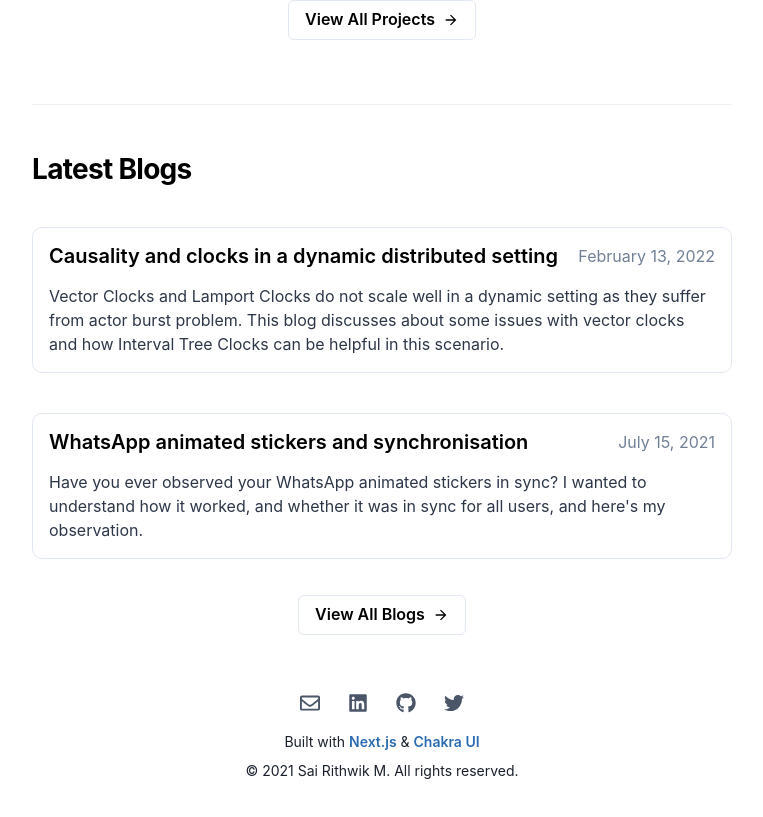
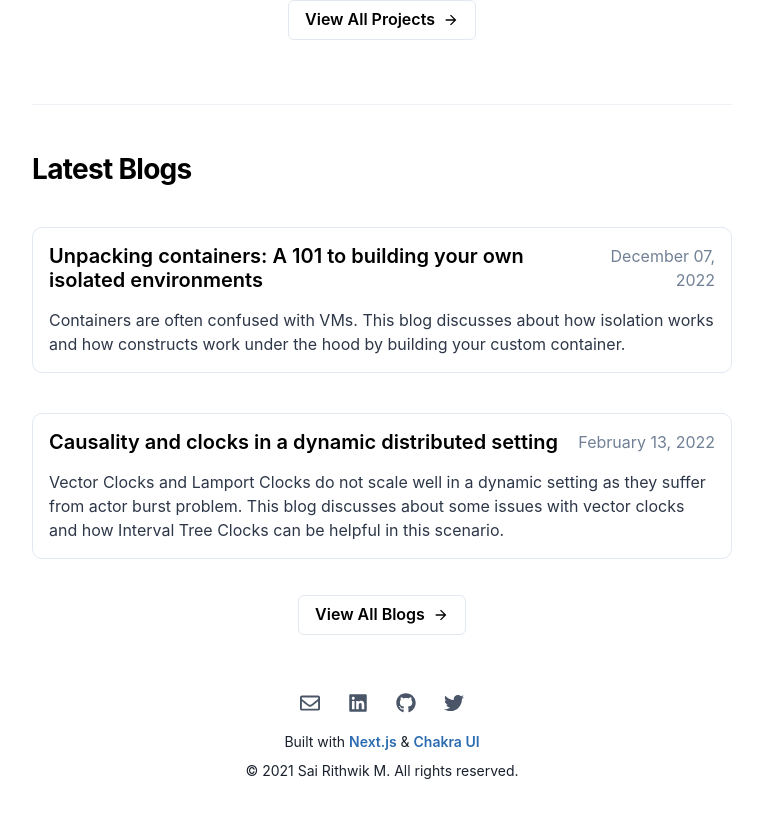
Before and after one commit to rtwksai/portfolio, a Next.js app: page / in a window 1280 px wide. Shown: the part 915-1732 px from the top of the page, without its empty margins (258-1021 px from the left). Built offline with nearby package versions, Linux system fonts and the light colour scheme.

Commit message:
Added a notif on the front page regarding the blog

```diff
--- a/data/blog/building_custom_containers.mdx
+++ b/data/blog/building_custom_containers.mdx
@@ -1,7 +1,7 @@
 ---
-title: ""
-publishedAt: "2021-07-15"
-summary: "Have you ever observed your WhatsApp animated stickers in sync? I wanted to understand how it worked, and whether it was in sync for all users, and in this blog I have noted my observations and some related code."
+title: "Unpacking containers: A 101 to building your own isolated environments"
+publishedAt: "2022-12-07"
+summary: "Containers are often confused with VMs. This blog discusses about how isolation works and how constructs work under the hood by building your custom container."
 ---
 
 ## Introduction
--- a/pages/index.js
+++ b/pages/index.js
@@ -163,16 +163,16 @@ export default function Home() {
                         Latest Blogs
                     </Heading>
                     <BlogPost
+                        title="Unpacking containers: A 101 to building your own isolated environments"
+                        publishedAt="2022-12-07"
+                        summary="Containers are often confused with VMs. This blog discusses about how isolation works and how constructs work under the hood by building your custom container."
+                        slug="building_custom_containers"
+                    />
+                    <BlogPost
                         title="Causality and clocks in a dynamic distributed setting"
                         publishedAt="2022-02-13"
                         summary="Vector Clocks and Lamport Clocks do not scale well in a dynamic setting as they suffer from actor burst problem. This blog discusses about some issues with vector clocks and how Interval Tree Clocks can be helpful in this scenario."
                         slug="dynamic_clocks"
-                    />
-                    <BlogPost
-                        title="WhatsApp animated stickers and synchronisation"
-                        publishedAt="2021-07-15"
-                        summary="Have you ever observed your WhatsApp animated stickers in sync? I wanted to understand how it worked, and whether it was in sync for all users, and here's my observation."
-                        slug="whatsapp_stickers"
                     />
                 </Flex>
                 <Flex justify="center" width="100%">
```
